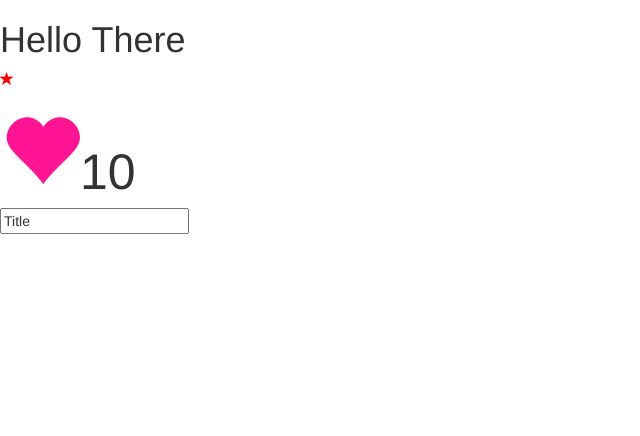
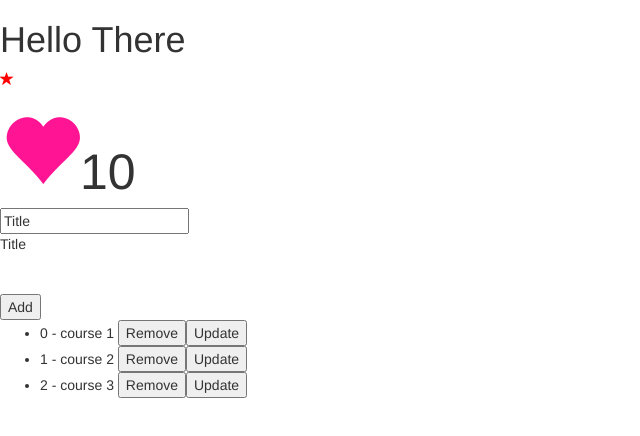
Before and after one commit to LOCO185/angular, an Angular app: page / in a window 1280 px wide. Shown: the top 436 px of the page, without its empty margins (0-640 px from the left). Built offline with nearby package versions, Linux system fonts and the light colour scheme.

Commit message:
added ngFor table add,remove and update

```diff
--- a/src/app/app.component.html
+++ b/src/app/app.component.html
@@ -1,12 +1,31 @@
 <h1>Hello There</h1>
+<!-- favorite on change -->
 <div>
-    <favorite [is-favorite]="post.isFavorite" (change)="onFavoriteChanged($event)"></favorite>
+  <favorite
+    [is-favorite]="post.isFavorite"
+    (change)="onFavoriteChanged($event)"
+  ></favorite>
 </div>
-<br>
-    <like
-        [likesCount]="tweet.likesCount"
-        [isActive]="tweet.isLiked"
-    ></like>
-<br>
-<input type="text" [(ngModel)]="post.title">
-<br>
+<br />
+<!-- like count -->
+<like [likesCount]="tweet.likesCount" [isActive]="tweet.isLiked"></like>
+<br />
+<!-- input text -->
+<input type="text" [(ngModel)]="post.title" />
+<br />
+{{ post.title }}
+<br />
+<br />
+<br />
+<!-- *ngFor table -->
+<!-- Add method -->
+<button (click)="onAdd()">Add</button>
+<ul>
+  <li *ngFor="let course of courses; index as i">
+    {{ i }} - {{ course.name }}
+    <!-- remove method -->
+    <button (click)="onRemove(course)">Remove</button>
+    <!-- update method -->
+    <button (click)="onChange(course)">Update</button>
+  </li>
+</ul>
--- a/src/app/app.component.ts
+++ b/src/app/app.component.ts
@@ -14,9 +14,25 @@ export class AppComponent {
   tweet = {
     body: '....',
     likesCount: 10,
-    isLiked: true
-  }
+    isLiked: true,
+  };
+  courses = [
+    { id: 1, name: 'course 1' },
+    { id: 2, name: 'course 2' },
+    { id: 3, name: 'course 3' },
+  ];
   onFavoriteChanged(eventArgs: FavoriteChangedEventArgs) {
     console.log('favorite changed', eventArgs);
   }
+
+  onAdd() {
+    this.courses.push({ id: 4, name: 'course 4' });
+  }
+  onRemove(course: any) {
+    let index = this.courses.indexOf(course);
+    this.courses.splice(index, 1);
+  }
+  onChange(course: any) {
+    course.name = 'UPDATED';
+  }
 }
```
